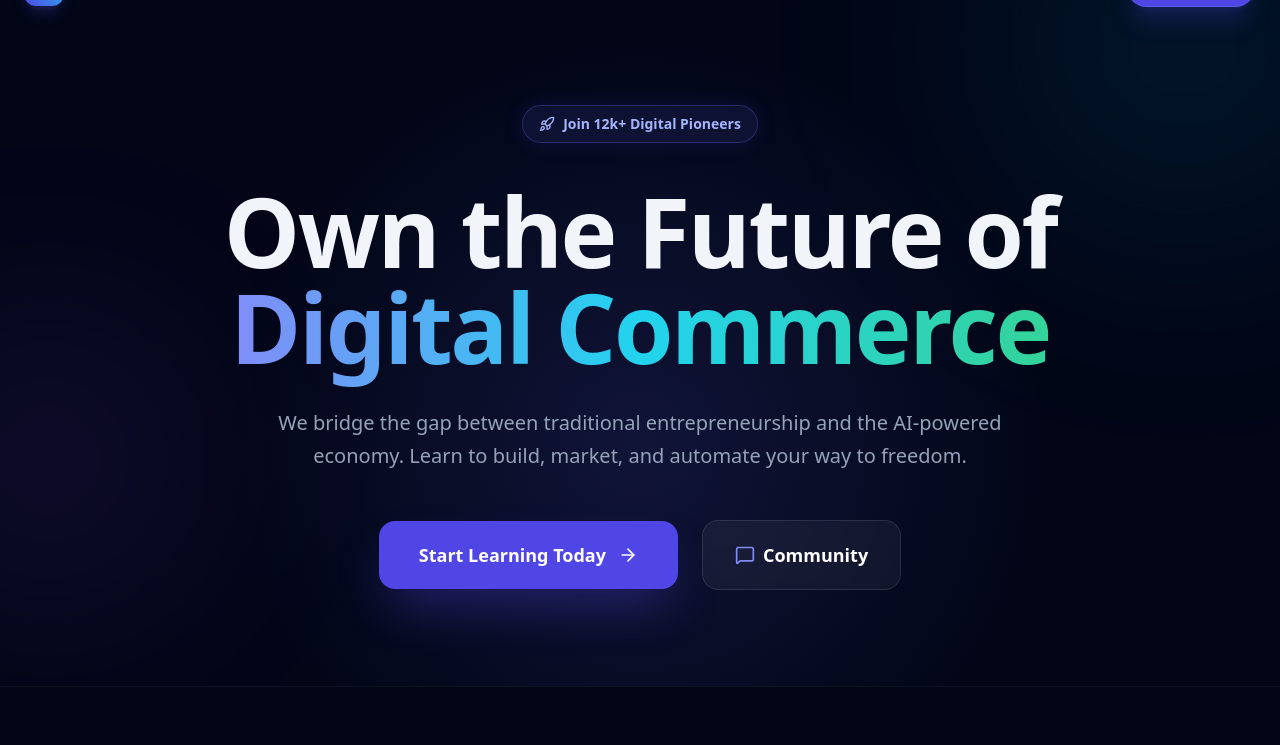
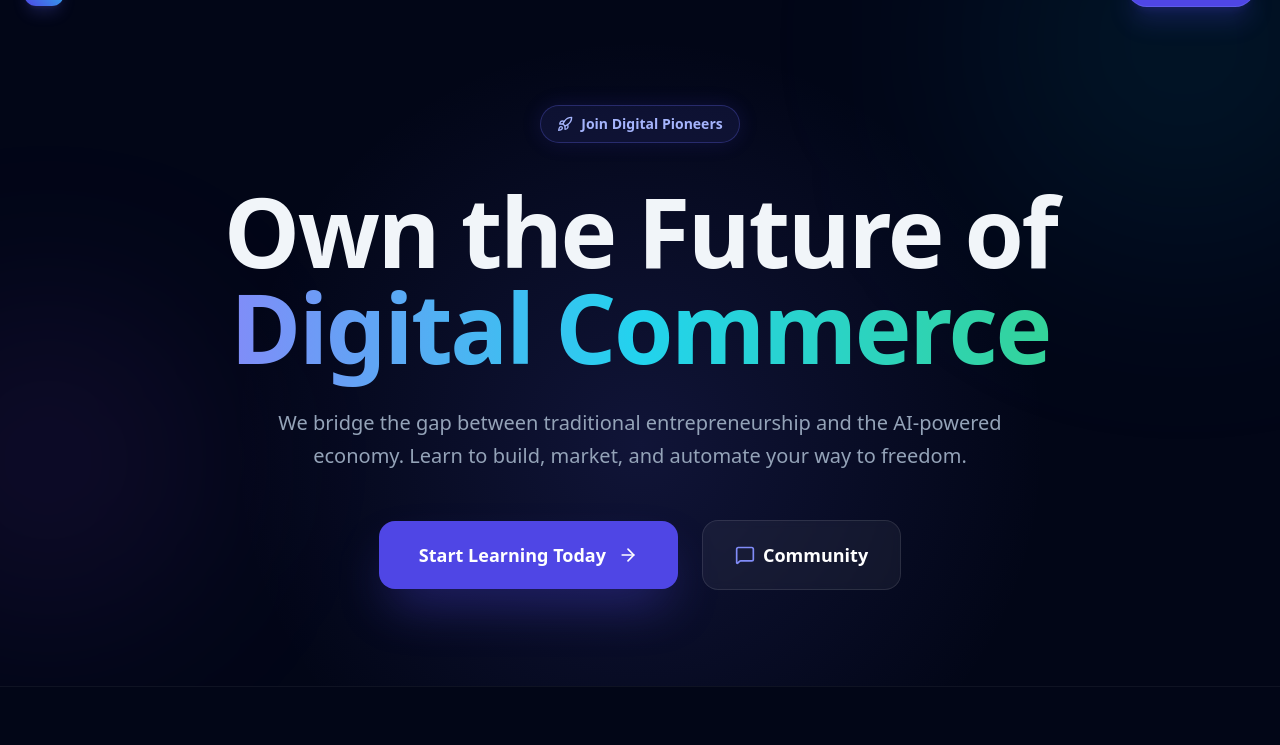
Before and after one commit to zerwiz/LeeHome, a website: page index.html in a window 1280 px wide. Shown: the part 55-800 px from the top of the page. Drawn offline with nearby package versions, Linux system fonts and the light colour scheme.

Commit message:
Change hero text from 'Join 12k+ Digital Pioneers' to 'Join Digital Pioneers'

```diff
--- a/index.html
+++ b/index.html
@@ -74,7 +74,7 @@
         <div class="max-w-7xl mx-auto px-6 relative z-10 text-center">
             <div class="inline-flex items-center gap-2 px-4 py-2 rounded-full border border-indigo-500/30 bg-indigo-500/10 text-indigo-300 text-sm font-semibold mb-10 shadow-[0_0_20px_rgba(79,70,229,0.15)]">
                 <i data-lucide="rocket" class="w-4 h-4"></i>
-                Join 12k+ Digital Pioneers
+                Join Digital Pioneers
             </div>
 
             <h1 class="text-5xl md:text-8xl font-black tracking-tight mb-8 leading-[1.05]">
```
